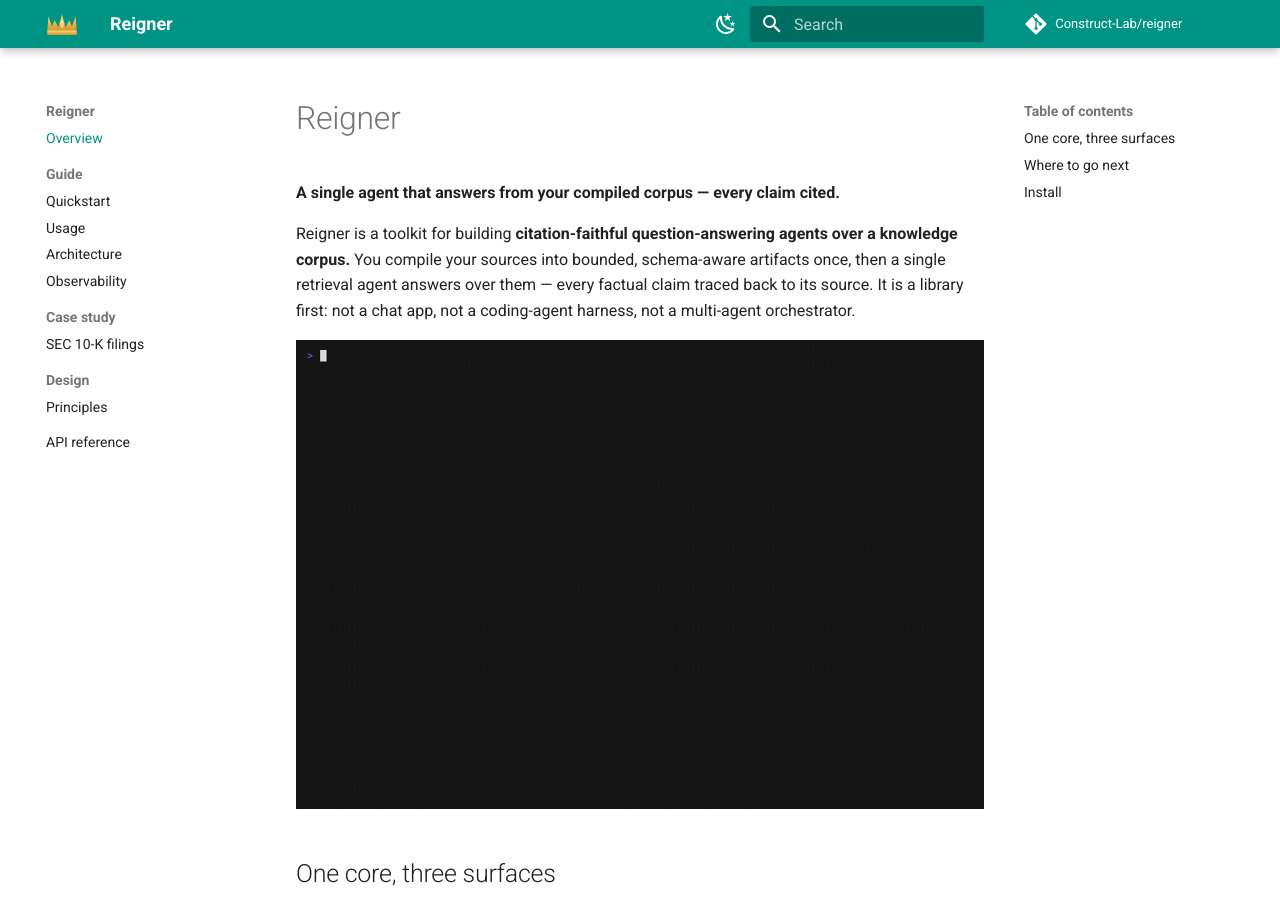
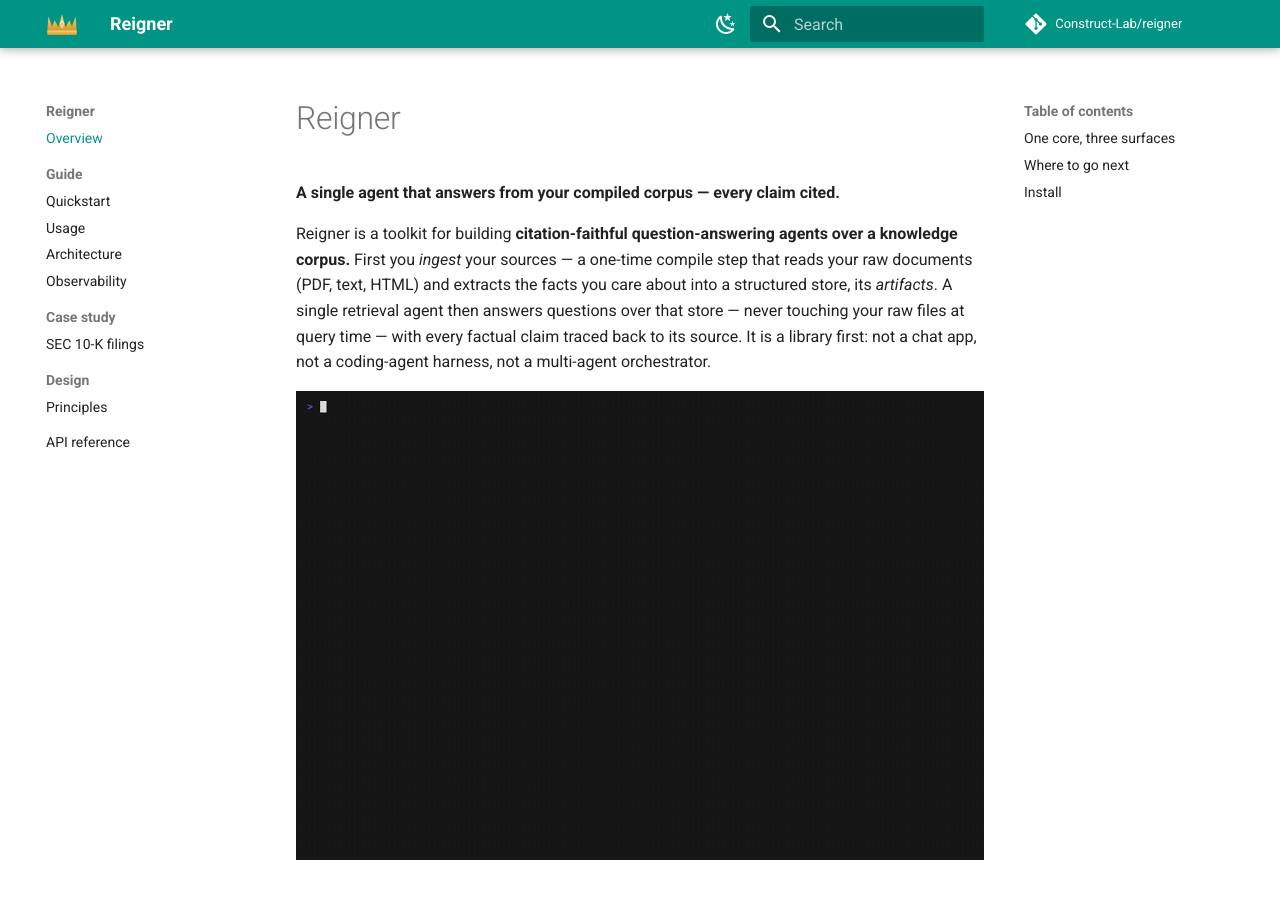
Before and after one commit to Construct-Lab/reigner, an MkDocs documentation site: the page built from docs/index.md, in a window 1280 px wide and 900 px high. Built offline with MkDocs 1.6.1 and Material for MkDocs 9.7.7, drawn with Linux system fonts in a browser that asks for light colours; comment, search, counter and statistics services are not loaded.

Commit message:
docs: explain the compile/artifacts concept and de-jargon the README
- Intro (README + index): plain-language gloss of ingest/compile/artifacts —
  raw docs are compiled once into a structured store the agent searches
- Expand MCP and SSE on first use
- Drop the opaque (G1-G11) reference from README Features (no table there)

```diff
--- a/docs/index.md
+++ b/docs/index.md
@@ -3,10 +3,12 @@
 **A single agent that answers from your compiled corpus — every claim cited.**
 
 Reigner is a toolkit for building **citation-faithful question-answering agents over a
-knowledge corpus.** You compile your sources into bounded, schema-aware artifacts once,
-then a single retrieval agent answers over them — every factual claim traced back to its
-source. It is a library first: not a chat app, not a coding-agent harness, not a
-multi-agent orchestrator.
+knowledge corpus.** First you *ingest* your sources — a one-time compile step that reads
+your raw documents (PDF, text, HTML) and extracts the facts you care about into a
+structured store, its *artifacts*. A single retrieval agent then answers questions over
+that store — never touching your raw files at query time — with every factual claim traced
+back to its source. It is a library first: not a chat app, not a coding-agent harness, not
+a multi-agent orchestrator.
 
 ![reigner chat answering a question with per-claim citations](assets/demo.gif)
 
```
Also changed, not shown: README.md (+10 -7 lines).
